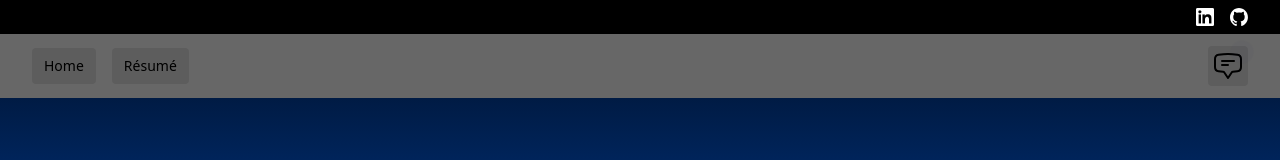
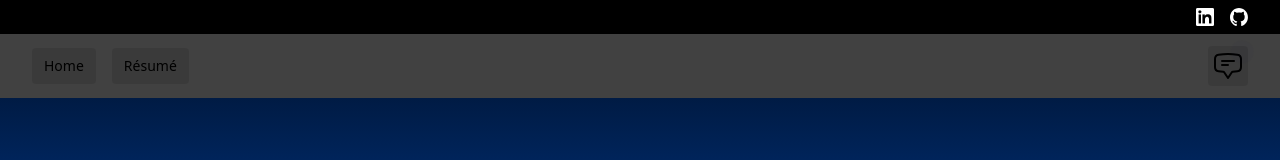
Before and after one commit to dbrooks24/Vercel-Portfolio, a Next.js app: page / in a window 1280 px wide. Shown: the top 160 px of the page. Built offline with nearby package versions, Linux system fonts and the light colour scheme.

Commit message:
updated nav bar

```diff
--- a/src/layout/NavBar.tsx
+++ b/src/layout/NavBar.tsx
@@ -35,7 +35,7 @@ export default function Header() {
       <Disclosure
         as="nav"
         aria-label="navigation bar"
-        className="sticky w-full top-0 bg-[#414141] bg-opacity-80"
+        className="sticky w-full top-0 bg-[#414141]"
       >
         {({ open }) => {
           return (
```
